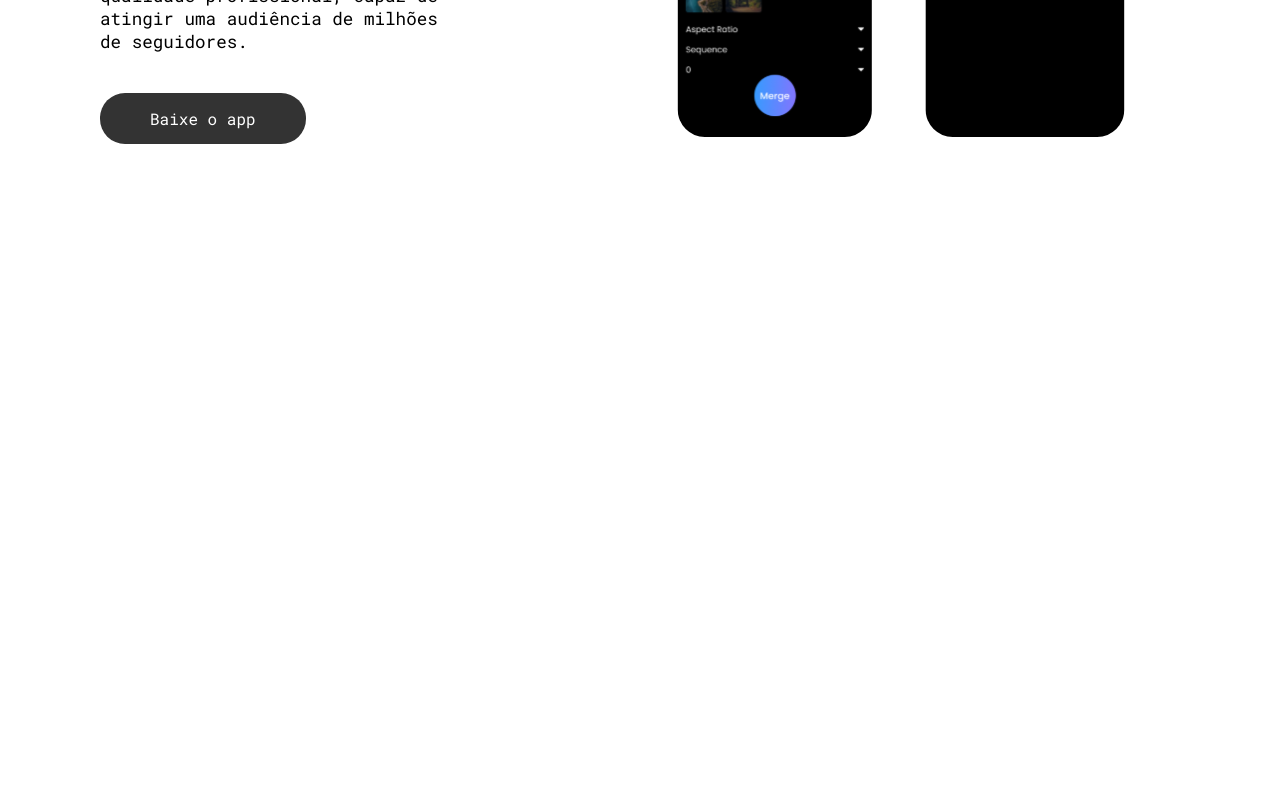
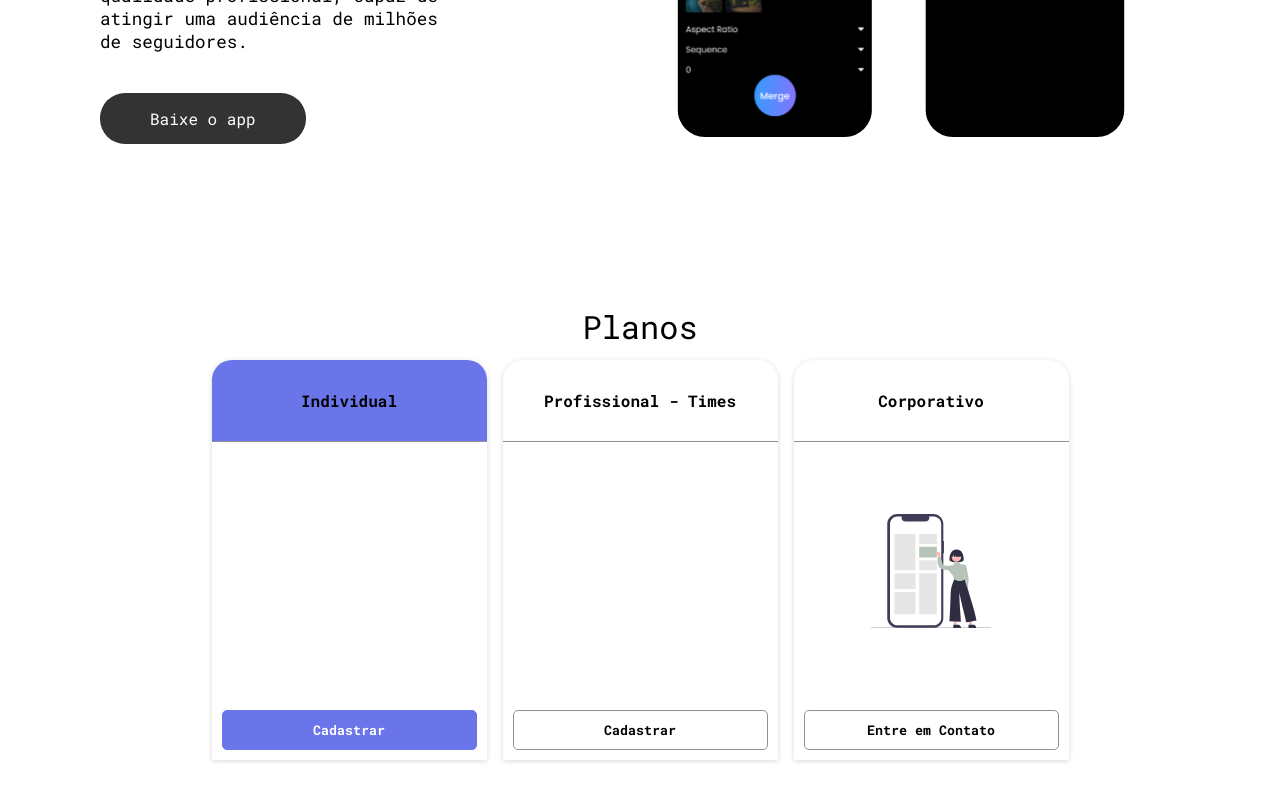
Before and after one commit to rfxct/sem-2-checkpoint-1-web-development, a React (Vite) app: page /about in a window 1280 px wide. Shown: the part 393-1193 px from the top of the page. Before the commit the page ends 800 px from the top, so only its background shows below. Built offline with nearby package versions, Linux system fonts and the light colour scheme.

Commit message:
adicionar cards à página sobre

```diff
--- a/src/pages/about/index.jsx
+++ b/src/pages/about/index.jsx
@@ -1,6 +1,7 @@
 import LinkButton from "../../components/link-button";
 import PageWrapper from "../../components/page-wrapper";
-import './style.css'
+import PlanCard from "../../components/plan-card";
+import "./style.css";
 
 export default function AboutPage() {
   return (
@@ -26,6 +27,24 @@ export default function AboutPage() {
           />
         </div>
       </div>
+
+      <div className="about-content">
+        <h1 className="about-content__title">Planos</h1>
+
+        <div className="about-content__plans">
+          <PlanCard title="Individual" solid></PlanCard>
+
+          <PlanCard title="Profissional - Times"></PlanCard>
+
+          <PlanCard
+            title="Corporativo"
+            subscribeText="Entre em Contato"
+            className="flex-center"
+          >
+            <img src="corporation.svg" />
+          </PlanCard>
+        </div>
+      </div>
     </PageWrapper>
   );
 }
--- a/src/pages/about/style.css
+++ b/src/pages/about/style.css
@@ -1,3 +1,24 @@
+.about-content {
+  display: flex;
+  flex-direction: column;
+  align-items: center;
+
+  padding: 20px;
+  gap: 12px;
+}
+
+.about-content__title {
+  font-weight: 400;
+  font-size: 2em;
+}
+
+.about-content__plans {
+  display: flex;
+  flex-wrap: wrap;
+  justify-content: space-between;
+  gap: 16px;
+}
+
 @media (max-width: 870px) {
   .hero {
     grid-template-columns: 1fr;
--- a/src/styles/global.css
+++ b/src/styles/global.css
@@ -28,3 +28,8 @@ body,
 .flex-end {
   align-self: flex-end;
 }
+
+.flex-center {
+  align-items: center;
+  justify-content: center;
+}
```
